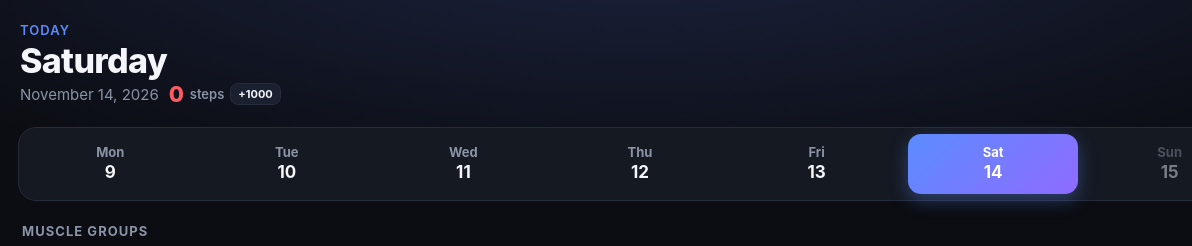
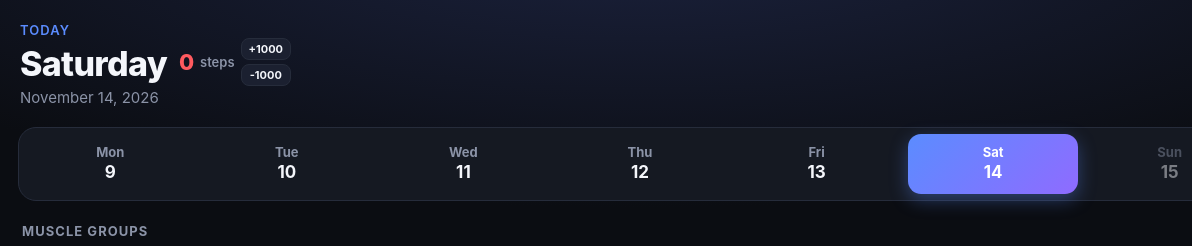
Before and after one commit to polsley-ux/polsley-ux.github.io, a plain HTML site: page index.html in a window 1280 px wide. Shown: the top 246 px of the page, 0-1192 px from the left. Drawn offline with Linux system fonts and the light colour scheme.

Commit message:
Steps -1000, header layout, fix video links

```diff
--- a/index.html
+++ b/index.html
@@ -21,8 +21,8 @@ header{display:flex;align-items:center;justify-content:space-between;margin:12px
 .eyebrow{font-size:13px;font-weight:600;letter-spacing:.08em;text-transform:uppercase;color:var(--accent)}
 h1{font-size:34px;font-weight:800;letter-spacing:-.02em;margin:2px 0 0}
 .date{color:var(--muted);font-size:15px;margin-top:2px}
-.daterow{display:flex;align-items:center;gap:10px;flex-wrap:nowrap}
-.daterow .date{margin-top:0;white-space:nowrap}
+.titlerow{display:flex;align-items:center;gap:12px;flex-wrap:nowrap}
+.sbtns{display:flex;flex-direction:column;gap:4px}
 .hsteps{display:flex;align-items:center;gap:6px;color:var(--muted);font-size:13px;font-weight:600;white-space:nowrap}
 .snum{font-size:22px;font-weight:800;letter-spacing:-.01em}
 .sbtn{border:1px solid var(--line);background:var(--card2);color:var(--text);font:inherit;font-size:11px;font-weight:700;border-radius:8px;padding:3px 7px}
@@ -59,7 +59,8 @@ padding:18px 16px;min-height:112px;text-align:left;display:flex;flex-direction:c
 .row .chk{width:30px;height:30px;border-radius:50%;border:2px solid #39415a;display:flex;align-items:center;justify-content:center;transition:all .25s;flex:none}
 .row.done .chk{background:var(--done);border-color:var(--done)}
 .row.done .txt{color:var(--muted)}
-.vlink{text-decoration:underline;text-decoration-color:var(--line);text-underline-offset:3px}
+.row.off{opacity:.5}
+.vlink{color:inherit;text-decoration:underline;text-decoration-color:var(--line);text-underline-offset:3px}
 button:disabled{opacity:.45}
 .banner{border-radius:22px;padding:22px;text-align:center;background:linear-gradient(135deg,rgba(47,212,122,.18),rgba(91,140,255,.18));border:1px solid #2a4f48;margin-bottom:26px}
 .banner .big{font-size:34px}.banner p{margin:8px 0 0;color:#cfe;font-weight:600}
@@ -79,7 +80,7 @@ button:disabled{opacity:.45}
 .pop{animation:pop .3s ease}
 </style></head><body>
 <header>
-  <div><div class="eyebrow" id="eyebrow"></div><h1 id="title"></h1><div class="daterow"><div class="date" id="date"></div><div class="hsteps" id="hsteps"></div></div></div>
+  <div><div class="eyebrow" id="eyebrow"></div><div class="titlerow"><h1 id="title"></h1><div class="hsteps" id="hsteps"></div></div><div class="date" id="date"></div></div>
   <div class="ring"><svg width="64" height="64"><circle cx="32" cy="32" r="27" stroke="#232a3c" stroke-width="6" fill="none"/>
   <circle id="arc" cx="32" cy="32" r="27" stroke="url(#g)" stroke-width="6" fill="none" stroke-linecap="round" stroke-dasharray="169.6" stroke-dashoffset="169.6" style="transition:stroke-dashoffset .5s"/>
   <defs><linearGradient id="g"><stop offset="0" stop-color="#2fd47a"/><stop offset="1" stop-color="#5b8cff"/></linearGradient></defs></svg>
@@ -95,7 +96,7 @@ const ICONS={back:"🧗",abs:"🔥",chest:"🏋️",shoulder:"🤾",arms:"💪",
 const DAILY=[["p2p","Push-up workout","🤸"],["abripper","Ab workout","⚡️"]];
 // Video links: paste a URL between the quotes to make the name tappable.
 const VIDEOS={p2p:"https://youtu.be/kIaqbrWBexY?is=3kjq4RLl9R-e3zPS",abripper:"https://vimeo.com/1110400985"};
-function openVideo(u){location.href=u.replace(/^https:\/\//,"googlechromes://").replace(/^http:\/\//,"googlechrome://")}
+const chromeUrl=u=>u.replace(/^https:\/\//,"googlechromes://").replace(/^http:\/\//,"googlechrome://");
 const DAYS=["Mon","Tue","Wed","Thu","Fri","Sat","Sun"];
 const FULL=["Monday","Tuesday","Wednesday","Thursday","Friday","Saturday","Sunday"];
 const KEY="gymTracker.v1";
@@ -158,16 +159,16 @@ function render(){
   const prevD=(S.log[key(addDays(day,-1))]||{}).daily||{};
   const shown=DAILY.filter(([id])=>entry.daily[id]||!prevD[id]);
   if(!shown.length){const r=document.createElement("div");r.className="row";r.innerHTML='<span class="ico">😌</span><span class="txt" style="color:var(--muted)">Rest day. Both are back tomorrow.</span>';list.appendChild(r)}
-  shown.forEach(([id,label,ic])=>{const done=!!entry.daily[id],b=document.createElement("button");
-    b.className="row"+(done?" done":"")+(popId===id?" pop":"");b.disabled=future;
-    b.innerHTML='<span class="ico">'+ic+'</span><span class="txt">'+(VIDEOS[id]?'<span class="vlink">'+label+' ▶︎</span>':label)+'</span><span class="chk"></span>';
-    const vl=b.querySelector(".vlink");if(vl)vl.onclick=ev=>{ev.stopPropagation();openVideo(VIDEOS[id])};
-    b.onclick=()=>{entry.daily[id]=!done;if(!done)buzz();popId=id;S.log[k]=entry;save();render()};list.appendChild(b)});
+  shown.forEach(([id,label,ic])=>{const done=!!entry.daily[id],b=document.createElement("div");b.setAttribute("role","button");
+    b.className="row"+(done?" done":"")+(popId===id?" pop":"")+(future?" off":"");
+    b.innerHTML='<span class="ico">'+ic+'</span><span class="txt">'+(VIDEOS[id]?'<a class="vlink" href="'+chromeUrl(VIDEOS[id])+'">'+label+' ▶︎</a>':label)+'</span><span class="chk"></span>';
+    const vl=b.querySelector(".vlink");if(vl)vl.onclick=ev=>ev.stopPropagation();
+    b.onclick=()=>{if(future)return;entry.daily[id]=!done;if(!done)buzz();popId=id;S.log[k]=entry;save();render()};list.appendChild(b)});
   main.appendChild(list);
   counter("protein","Protein","g",[20,40,80],n);
   {const sl=entry.stepsLog=entry.stepsLog||[];const tot=(entry.health||0)+sl.reduce((a,b)=>a+b,0);const hs=document.getElementById("hsteps");
-   hs.innerHTML='<span class="snum" style="color:'+(tot>=8000?'#2fd47a':'#ff5a5f')+'">'+n(tot)+'</span><span>steps</span>'+(future?'':'<button class="sbtn">+1000</button>');
-   const sb=hs.querySelector(".sbtn");if(sb)sb.onclick=()=>{sl.push(1000);buzz();S.log[k]=entry;save();render()};}
+   hs.innerHTML='<span class="snum" style="color:'+(tot>=8000?'#2fd47a':'#ff5a5f')+'">'+n(tot)+'</span><span>steps</span>'+(future?'':'<span class="sbtns"><button class="sbtn" data-d="1000">+1000</button><button class="sbtn" data-d="-1000">-1000</button></span>');
+   hs.querySelectorAll(".sbtn").forEach(sb=>sb.onclick=()=>{const d=+sb.dataset.d;if(tot+d<0)return;sl.push(d);buzz();S.log[k]=entry;save();render()});}
   document.getElementById("note").textContent=future?"Upcoming days preview what's left in your rotation.":"Checked muscle groups drop off the next day until all six are done.";
   popId=null;
 }
```
